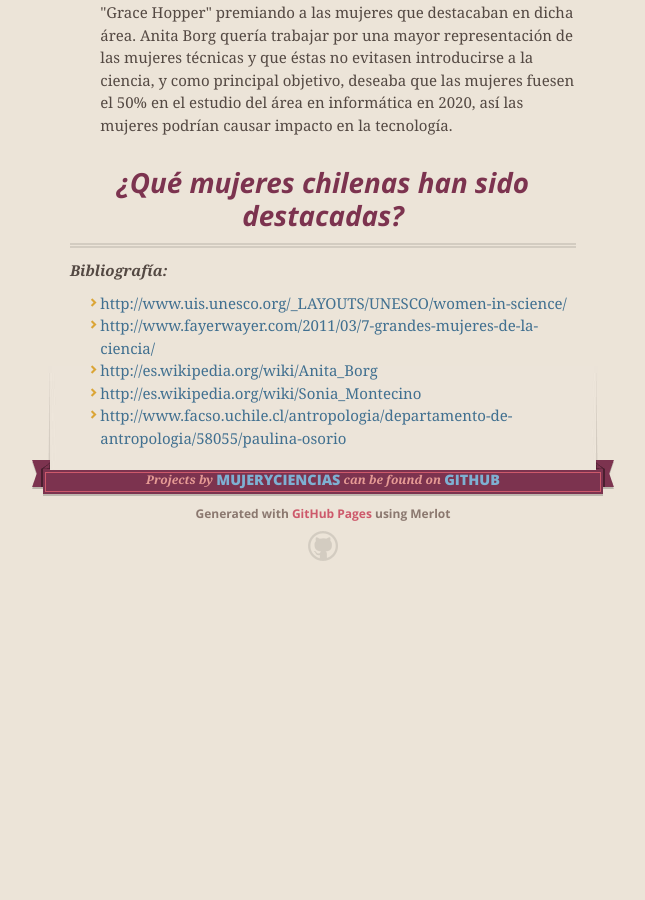
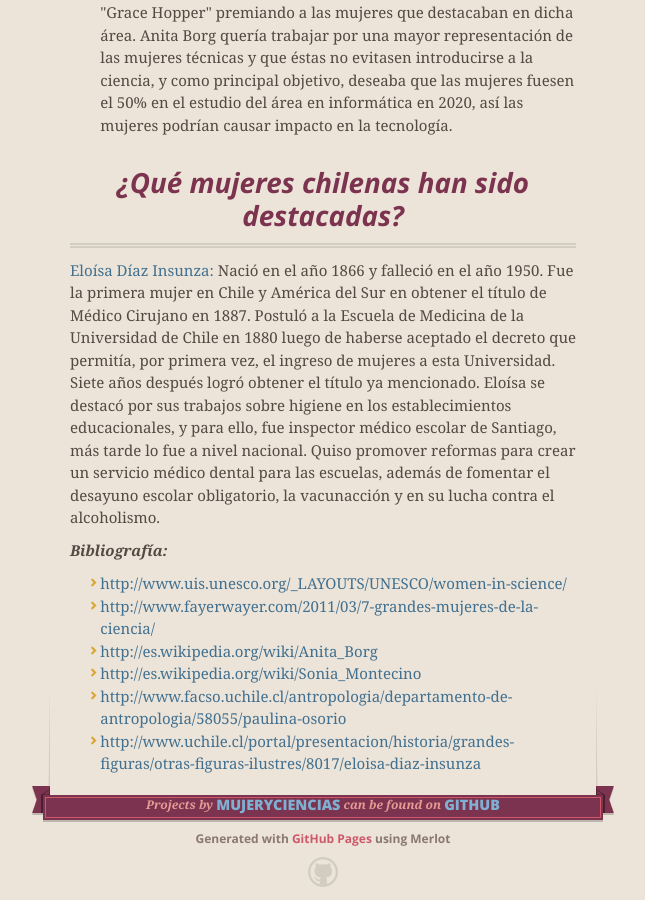
Before and after one commit to Mujeryciencias/mujeryciencias.github.io, a Jekyll site: the page index.html, which Jekyll copies as it is, in a window 1280 px wide and 900 px high, scrolled down 3615 px. Shown: the whole window, without its empty margins (317-962 px from the left). Built offline with Jekyll 4.4.1, drawn with Linux system fonts in a browser that asks for light colours; nearby versions of some CDN libraries; Markdown is read by kramdown in place of the engine named in the settings; before the commit the page ends 4216 px from its top, so only the background shows below that.

```diff
--- a/index.html
+++ b/index.html
@@ -118,6 +118,9 @@
 </ul><h3>
 <a name="qu%C3%A9-mujeres-chilenas-han-sido-destacadas" class="anchor" href="#qu%C3%A9-mujeres-chilenas-han-sido-destacadas"><span class="octicon octicon-link"></span></a>¿Qué mujeres chilenas han sido destacadas?</h3>
 
+<p><a href="http://spa.fotolog.com/photo/10/62/16/chilesuhistoria/1195641904_f.jpg">Eloísa Díaz Insunza:</a> Nació en el año 1866 y falleció en el año 1950. Fue la primera mujer en Chile y América del Sur en obtener el título de Médico Cirujano en 1887.
+Postuló a la Escuela de Medicina de la Universidad de Chile en 1880 luego de haberse aceptado el decreto que permitía, por primera vez, el ingreso de mujeres a esta Universidad. Siete años después logró obtener el título ya mencionado. Eloísa se destacó por sus trabajos sobre higiene en los establecimientos educacionales, y para ello, fue inspector médico escolar de Santiago, más tarde lo fue a nivel nacional. Quiso promover reformas para crear un servicio médico dental para las escuelas, además de fomentar el desayuno escolar obligatorio, la vacunacción y en su lucha contra el alcoholismo.</p>
+
 <p><strong><em>Bibliografía:</em></strong></p>
 
 <ul>
@@ -126,6 +129,7 @@
 <li><a href="http://es.wikipedia.org/wiki/Anita_Borg">http://es.wikipedia.org/wiki/Anita_Borg</a></li>
 <li><a href="http://es.wikipedia.org/wiki/Sonia_Montecino">http://es.wikipedia.org/wiki/Sonia_Montecino</a></li>
 <li><a href="http://www.facso.uchile.cl/antropologia/departamento-de-antropologia/58055/paulina-osorio">http://www.facso.uchile.cl/antropologia/departamento-de-antropologia/58055/paulina-osorio</a></li>
+<li><a href="http://www.uchile.cl/portal/presentacion/historia/grandes-figuras/otras-figuras-ilustres/8017/eloisa-diaz-insunza">http://www.uchile.cl/portal/presentacion/historia/grandes-figuras/otras-figuras-ilustres/8017/eloisa-diaz-insunza</a></li>
 </ul>
       </section>
 
```
Also changed, not shown: params.json (+1 -1 lines).
